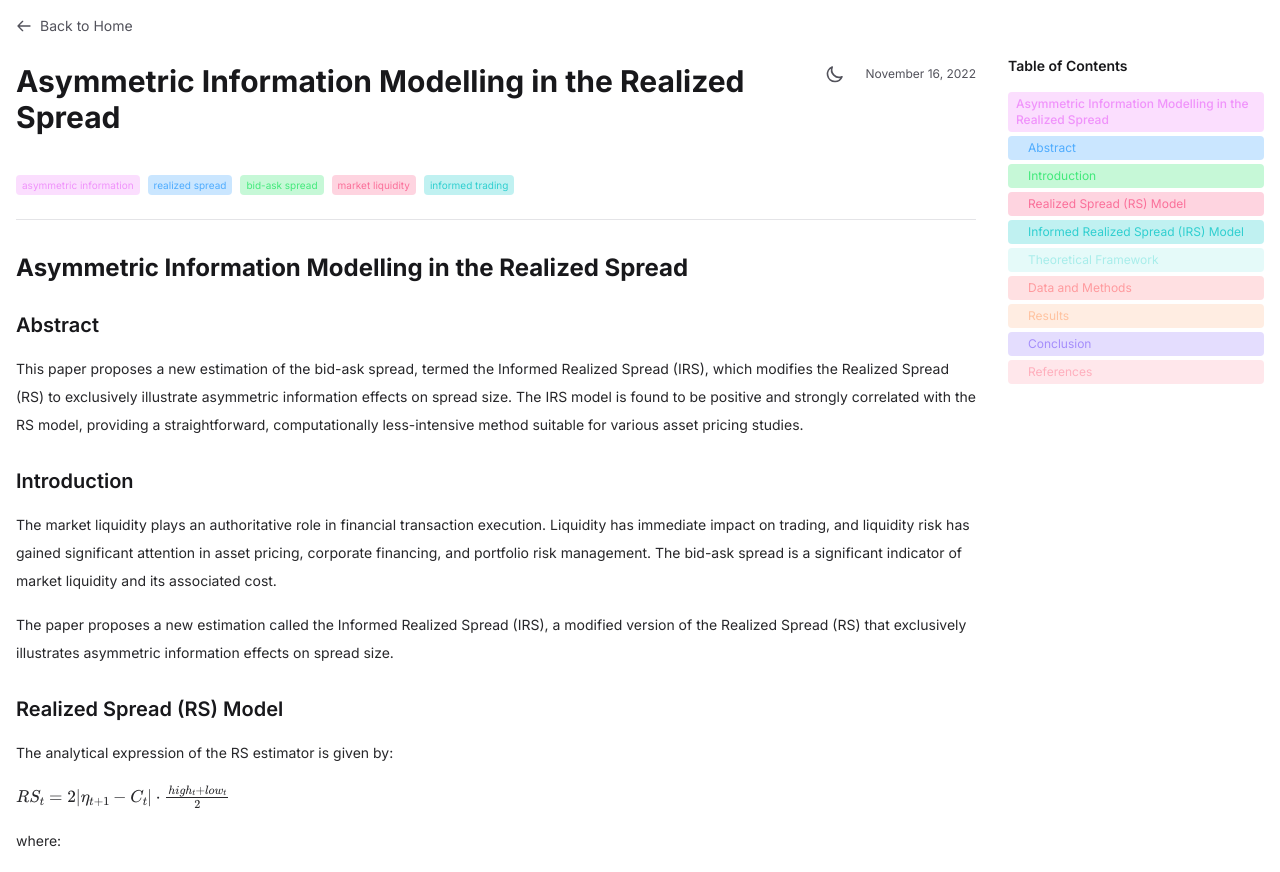
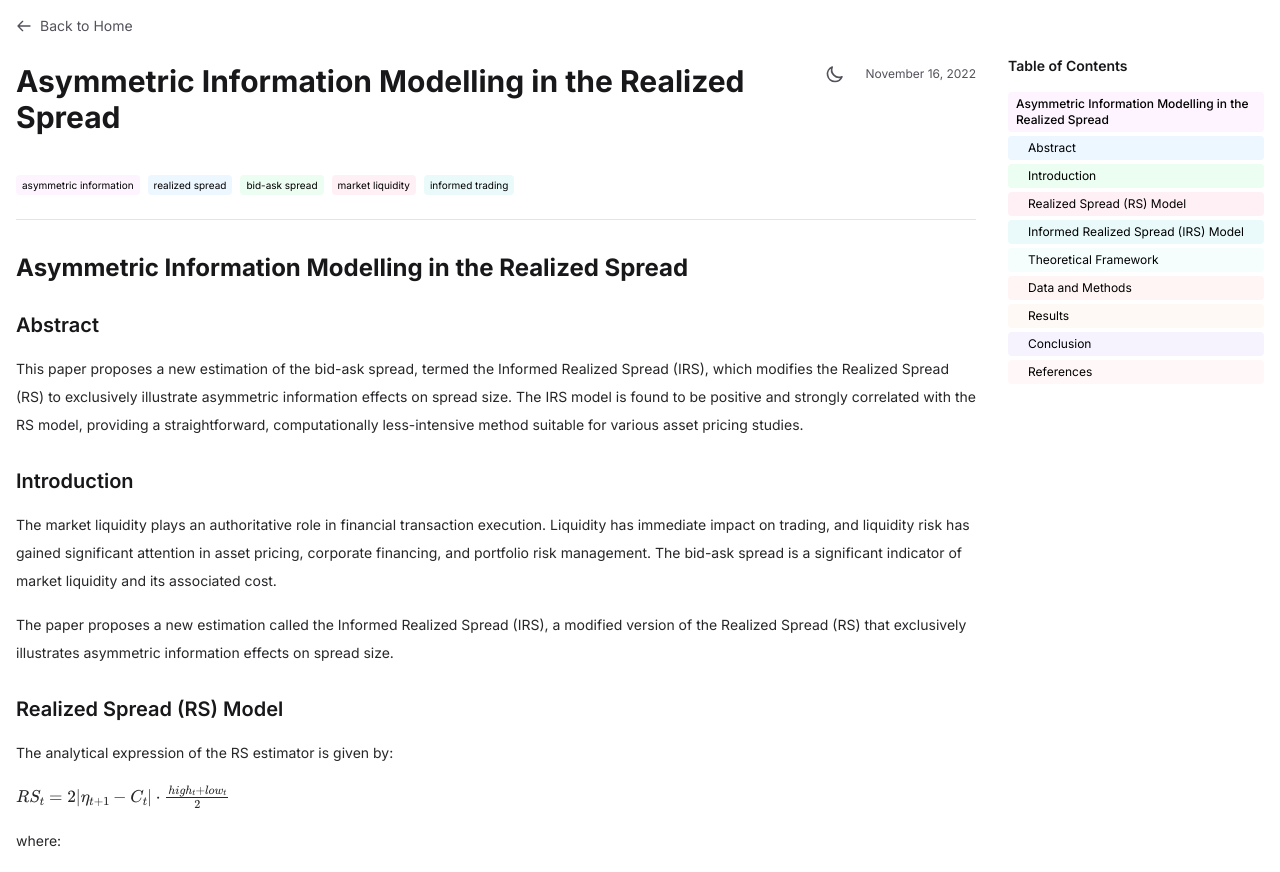
Before and after one commit to parasxparkash/parasxparkash.github.io, a Next.js app: page /posts/asymmetric-information-realized-spread in a window 1280 px wide. Built offline with nearby package versions, Linux system fonts and the light colour scheme.

Commit message:
Update tags to 10% opacity with black text in light mode and white text in dark mode

```diff
--- a/src/app/globals.css
+++ b/src/app/globals.css
@@ -978,139 +978,139 @@ a, button {
 }
 
 
-/* ===== COLORFUL TAGS WITH 30% OPACITY ===== */
+/* ===== COLORFUL TAGS WITH 10% OPACITY ===== */
 
-/* Solid color tags with 30% opacity */
+/* Solid color tags with 10% opacity and black text */
 .px-1\.5.py-0\.5.text-\[10px\].rounded,
 .px-2.py-1.text-xs.rounded {
-  background: rgba(102, 126, 234, 0.3) !important;
-  color: rgb(102, 126, 234) !important;
+  background: rgba(102, 126, 234, 0.1) !important;
+  color: #000 !important;
   border: none !important;
 }
 
 .px-1\.5.py-0\.5.text-\[10px\].rounded:nth-child(1),
 .px-2.py-1.text-xs.rounded:nth-child(1) {
-  background: rgba(240, 147, 251, 0.3) !important;
-  color: rgb(240, 147, 251) !important;
+  background: rgba(240, 147, 251, 0.1) !important;
+  color: #000 !important;
 }
 
 .px-1\.5.py-0\.5.text-\[10px\].rounded:nth-child(2),
 .px-2.py-1.text-xs.rounded:nth-child(2) {
-  background: rgba(79, 172, 254, 0.3) !important;
-  color: rgb(79, 172, 254) !important;
+  background: rgba(79, 172, 254, 0.1) !important;
+  color: #000 !important;
 }
 
 .px-1\.5.py-0\.5.text-\[10px\].rounded:nth-child(3),
 .px-2.py-1.text-xs.rounded:nth-child(3) {
-  background: rgba(67, 233, 123, 0.3) !important;
-  color: rgb(67, 233, 123) !important;
+  background: rgba(67, 233, 123, 0.1) !important;
+  color: #000 !important;
 }
 
 .px-1\.5.py-0\.5.text-\[10px\].rounded:nth-child(4),
 .px-2.py-1.text-xs.rounded:nth-child(4) {
-  background: rgba(250, 112, 154, 0.3) !important;
-  color: rgb(250, 112, 154) !important;
+  background: rgba(250, 112, 154, 0.1) !important;
+  color: #000 !important;
 }
 
 .px-1\.5.py-0\.5.text-\[10px\].rounded:nth-child(5),
 .px-2.py-1.text-xs.rounded:nth-child(5) {
-  background: rgba(48, 207, 208, 0.3) !important;
-  color: rgb(48, 207, 208) !important;
+  background: rgba(48, 207, 208, 0.1) !important;
+  color: #000 !important;
 }
 
 .px-1\.5.py-0\.5.text-\[10px\].rounded:nth-child(6),
 .px-2.py-1.text-xs.rounded:nth-child(6) {
-  background: rgba(168, 237, 234, 0.3) !important;
-  color: rgb(168, 237, 234) !important;
+  background: rgba(168, 237, 234, 0.1) !important;
+  color: #000 !important;
 }
 
 .px-1\.5.py-0\.5.text-\[10px\].rounded:nth-child(7),
 .px-2.py-1.text-xs.rounded:nth-child(7) {
-  background: rgba(255, 154, 158, 0.3) !important;
-  color: rgb(255, 154, 158) !important;
+  background: rgba(255, 154, 158, 0.1) !important;
+  color: #000 !important;
 }
 
 .px-1\.5.py-0\.5.text-\[10px\].rounded:nth-child(8),
 .px-2.py-1.text-xs.rounded:nth-child(8) {
-  background: rgba(255, 195, 160, 0.3) !important;
-  color: rgb(255, 195, 160) !important;
+  background: rgba(255, 195, 160, 0.1) !important;
+  color: #000 !important;
 }
 
 .px-1\.5.py-0\.5.text-\[10px\].rounded:nth-child(9),
 .px-2.py-1.text-xs.rounded:nth-child(9) {
-  background: rgba(165, 142, 251, 0.3) !important;
-  color: rgb(165, 142, 251) !important;
+  background: rgba(165, 142, 251, 0.1) !important;
+  color: #000 !important;
 }
 
 .px-1\.5.py-0\.5.text-\[10px\].rounded:nth-child(10),
 .px-2.py-1.text-xs.rounded:nth-child(10) {
-  background: rgba(255, 175, 189, 0.3) !important;
-  color: rgb(255, 175, 189) !important;
+  background: rgba(255, 175, 189, 0.1) !important;
+  color: #000 !important;
 }
 
-/* Dark mode adjustments for tags - brighter colors */
+/* Dark mode adjustments for tags - white text */
 .dark .px-1\.5.py-0\.5.text-\[10px\].rounded,
 .dark .px-2.py-1.text-xs.rounded {
-  background: rgba(102, 126, 234, 0.3) !important;
-  color: rgb(150, 170, 255) !important;
+  background: rgba(102, 126, 234, 0.1) !important;
+  color: #fff !important;
 }
 
 .dark .px-1\.5.py-0\.5.text-\[10px\].rounded:nth-child(1),
 .dark .px-2.py-1.text-xs.rounded:nth-child(1) {
-  background: rgba(240, 147, 251, 0.3) !important;
-  color: rgb(255, 180, 255) !important;
+  background: rgba(240, 147, 251, 0.1) !important;
+  color: #fff !important;
 }
 
 .dark .px-1\.5.py-0\.5.text-\[10px\].rounded:nth-child(2),
 .dark .px-2.py-1.text-xs.rounded:nth-child(2) {
-  background: rgba(79, 172, 254, 0.3) !important;
-  color: rgb(120, 200, 255) !important;
+  background: rgba(79, 172, 254, 0.1) !important;
+  color: #fff !important;
 }
 
 .dark .px-1\.5.py-0\.5.text-\[10px\].rounded:nth-child(3),
 .dark .px-2.py-1.text-xs.rounded:nth-child(3) {
-  background: rgba(67, 233, 123, 0.3) !important;
-  color: rgb(100, 255, 150) !important;
+  background: rgba(67, 233, 123, 0.1) !important;
+  color: #fff !important;
 }
 
 .dark .px-1\.5.py-0\.5.text-\[10px\].rounded:nth-child(4),
 .dark .px-2.py-1.text-xs.rounded:nth-child(4) {
-  background: rgba(250, 112, 154, 0.3) !important;
-  color: rgb(255, 150, 180) !important;
+  background: rgba(250, 112, 154, 0.1) !important;
+  color: #fff !important;
 }
 
 .dark .px-1\.5.py-0\.5.text-\[10px\].rounded:nth-child(5),
 .dark .px-2.py-1.text-xs.rounded:nth-child(5) {
-  background: rgba(48, 207, 208, 0.3) !important;
-  color: rgb(100, 240, 240) !important;
+  background: rgba(48, 207, 208, 0.1) !important;
+  color: #fff !important;
 }
 
 .dark .px-1\.5.py-0\.5.text-\[10px\].rounded:nth-child(6),
 .dark .px-2.py-1.text-xs.rounded:nth-child(6) {
-  background: rgba(168, 237, 234, 0.3) !important;
-  color: rgb(200, 255, 250) !important;
+  background: rgba(168, 237, 234, 0.1) !important;
+  color: #fff !important;
 }
 
 .dark .px-1\.5.py-0\.5.text-\[10px\].rounded:nth-child(7),
 .dark .px-2.py-1.text-xs.rounded:nth-child(7) {
-  background: rgba(255, 154, 158, 0.3) !important;
-  color: rgb(255, 190, 195) !important;
+  background: rgba(255, 154, 158, 0.1) !important;
+  color: #fff !important;
 }
 
 .dark .px-1\.5.py-0\.5.text-\[10px\].rounded:nth-child(8),
 .dark .px-2.py-1.text-xs.rounded:nth-child(8) {
-  background: rgba(255, 195, 160, 0.3) !important;
-  color: rgb(255, 220, 190) !important;
+  background: rgba(255, 195, 160, 0.1) !important;
+  color: #fff !important;
 }
 
 .dark .px-1\.5.py-0\.5.text-\[10px\].rounded:nth-child(9),
 .dark .px-2.py-1.text-xs.rounded:nth-child(9) {
-  background: rgba(165, 142, 251, 0.3) !important;
-  color: rgb(200, 180, 255) !important;
+  background: rgba(165, 142, 251, 0.1) !important;
+  color: #fff !important;
 }
 
 .dark .px-1\.5.py-0\.5.text-\[10px\].rounded:nth-child(10),
 .dark .px-2.py-1.text-xs.rounded:nth-child(10) {
-  background: rgba(255, 175, 189, 0.3) !important;
-  color: rgb(255, 210, 220) !important;
+  background: rgba(255, 175, 189, 0.1) !important;
+  color: #fff !important;
 }
```
